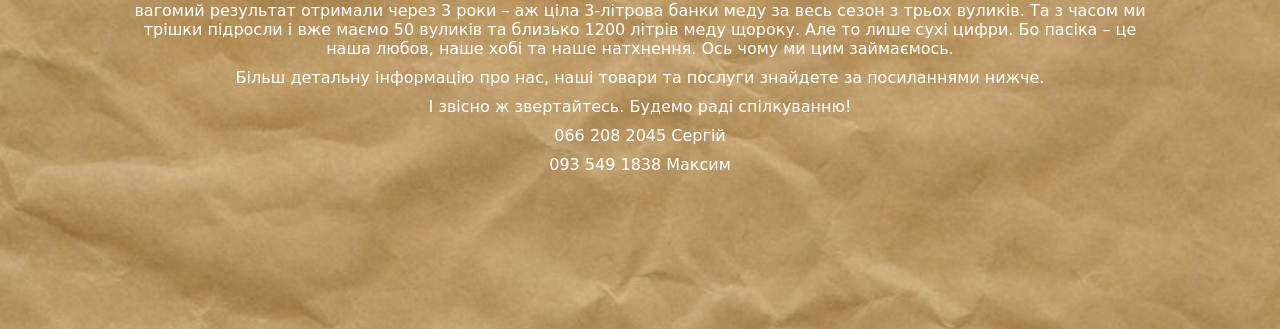
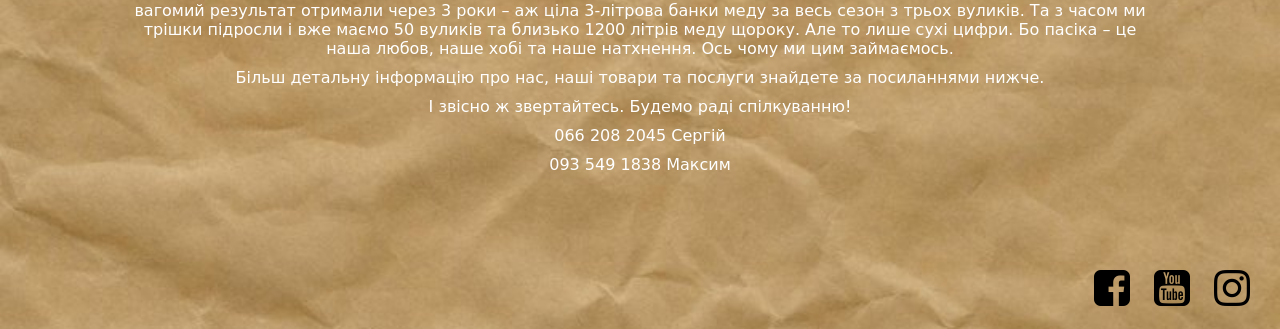
Before and after one commit to AndriyKladochny/BarzikPage, a plain HTML site: page index.html in a window 1280 px wide. Shown: the part 471-800 px from the top of the page. Drawn offline with Linux system fonts and the light colour scheme.

Commit message:
Added social icons

```diff
--- a/css/styles.css
+++ b/css/styles.css
@@ -122,3 +122,18 @@ body{
 .about-us p, .contacts p{
   padding-bottom: 10px;
 }
+
+.social-buttons{
+  position: fixed;
+  right: 20px;
+  bottom: 20px;
+}
+
+.social-buttons a{
+  margin: 0px 10px;
+  cursor: pointer;
+}
+
+.social-buttons i.fa{
+  font-size: 42px;
+}
--- a/index.html
+++ b/index.html
@@ -6,7 +6,8 @@
   <meta name="description" content="Пасіка Барзік - найсачніший мед в Києві">
   <meta name="author" content="SitePoint">
 
-  <link rel="stylesheet" href="css/styles.css">
+  <link rel="stylesheet" href="https://cdnjs.cloudflare.com/ajax/libs/font-awesome/4.7.0/css/font-awesome.css" />
+  <link rel="stylesheet" href="css/styles.css" />
 
   <!--[if lt IE 9]>
     <script src="https://cdnjs.cloudflare.com/ajax/libs/html5shiv/3.7.3/html5shiv.js"></script>
@@ -28,6 +29,11 @@
           <p>066 208 2045 Сергій</p>
           <p>093 549 1838 Максим</p>
         </div>
+        <div class="social-buttons">
+          <a><i class="fa fa-facebook-square" aria-hidden="true"></i></a>
+          <a><i class="fa fa-youtube-square" aria-hidden="true"></i></a>
+          <a><i class="fa fa-instagram" aria-hidden="true"></i></a>
+        </div>
     </div>
 
     <script src="js/scripts.js"></script>
```
